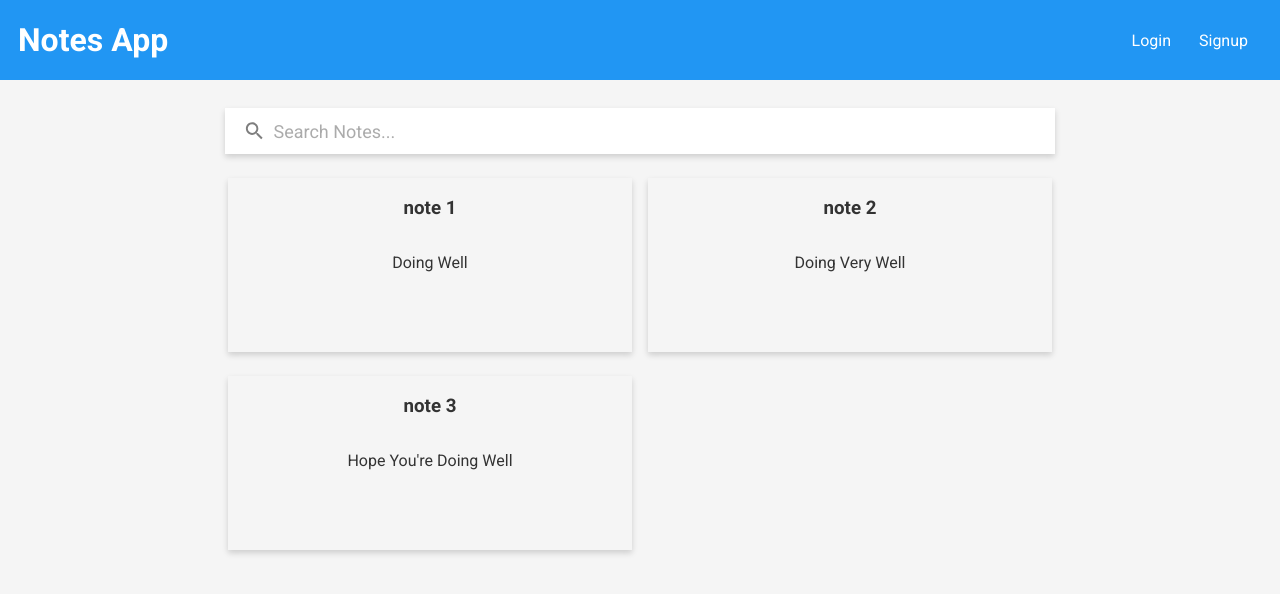
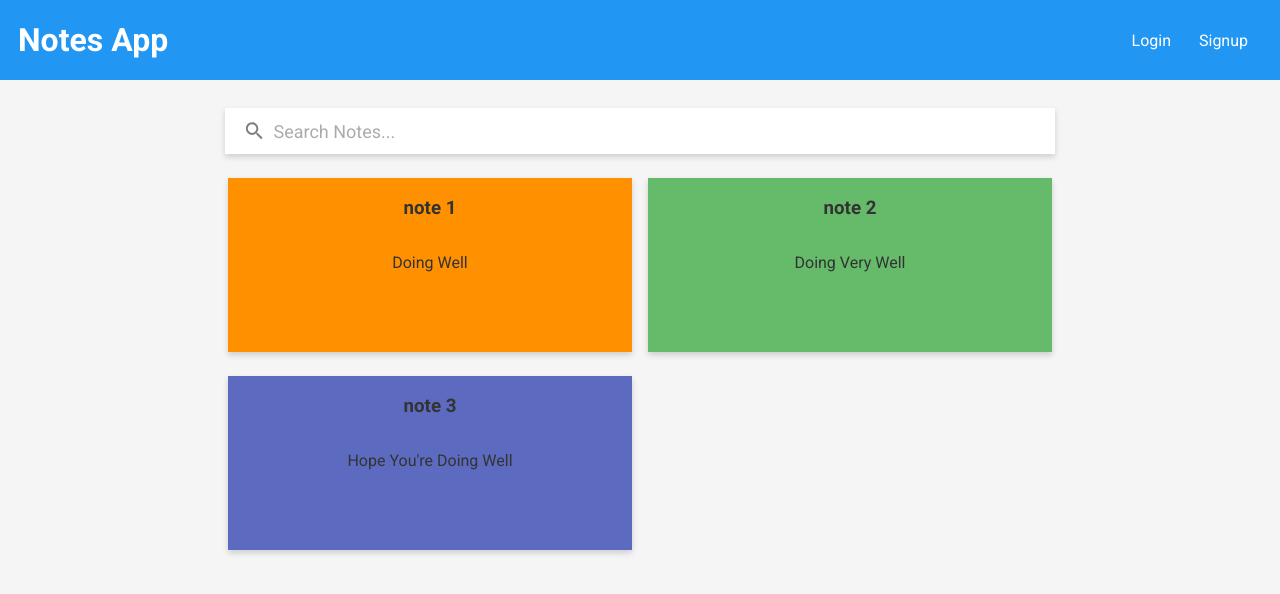
Before and after one commit to lanxeon/notes-app-frontend-svelte, a Svelte app: page / in a window 1280 px wide. Shown: the top 594 px of the page. Built offline with nearby package versions, Linux system fonts and the light colour scheme.

Commit message:
added background colors to notes

```diff
--- a/src/Components/Common/Card.svelte
+++ b/src/Components/Common/Card.svelte
@@ -1,10 +1,20 @@
 <script lang="ts">
   export let headerText: string = "HEADER";
   export let content: string = "";
+  export let type: "HOME" | "WORK" | "PERSONAL" | "NONE" = "NONE";
+
+  $: colorClass =
+    type === "HOME"
+      ? "orange"
+      : type === "WORK"
+      ? "purple"
+      : type === "PERSONAL"
+      ? "green"
+      : "";
 </script>
 
 <div class="card-wrapper">
-  <div class="card-wrapper__card">
+  <div class={`card-wrapper__card ${colorClass}`}>
     <div class="card-wrapper__card__header">
       <h3>{headerText}</h3>
     </div>
@@ -32,6 +42,17 @@
       // border: 1px solid #ccc;
       border: none;
       box-shadow: 0px 3px 6px #00000029;
+      background-color: #fff;
+
+      &.green {
+        background-color: #66bb6a;
+      }
+      &.orange {
+        background-color: #ff9100;
+      }
+      &.purple {
+        background-color: #5c6bc0;
+      }
 
       &__header {
         display: flex;
--- a/src/Components/Notes/Notes.svelte
+++ b/src/Components/Notes/Notes.svelte
@@ -7,7 +7,7 @@
 
 <section class="cards">
   {#each $NotesListStore as note (note.id)}
-    <Card headerText={note.title} content={note.body} />
+    <Card headerText={note.title} content={note.body} type={note.type} />
   {/each}
 </section>
 
--- a/src/Stores/NotesList.ts
+++ b/src/Stores/NotesList.ts
@@ -6,6 +6,7 @@ const initialData: Note[] = [
     id: "1",
     title: "note 1",
     body: "Doing Well",
+    type: "HOME",
     completed: false,
     created_at: new Date().toISOString(),
     updated_at: new Date().toISOString(),
@@ -15,6 +16,7 @@ const initialData: Note[] = [
     title: "note 2",
     body: "Doing Very Well",
     completed: true,
+    type: "PERSONAL",
     created_at: new Date().toISOString(),
     updated_at: new Date().toISOString(),
   },
@@ -22,6 +24,7 @@ const initialData: Note[] = [
     id: "3",
     title: "note 3",
     body: "Hope You're Doing Well",
+    type: "WORK",
     completed: false,
     created_at: new Date().toISOString(),
     updated_at: new Date().toISOString(),
--- a/src/core/models/Note.ts
+++ b/src/core/models/Note.ts
@@ -1,6 +1,7 @@
 export interface Note {
   id: string;
   title: string;
+  type: "HOME" | "WORK" | "PERSONAL" | "NONE";
   body: string;
   completed: boolean;
   created_at: string;
```
